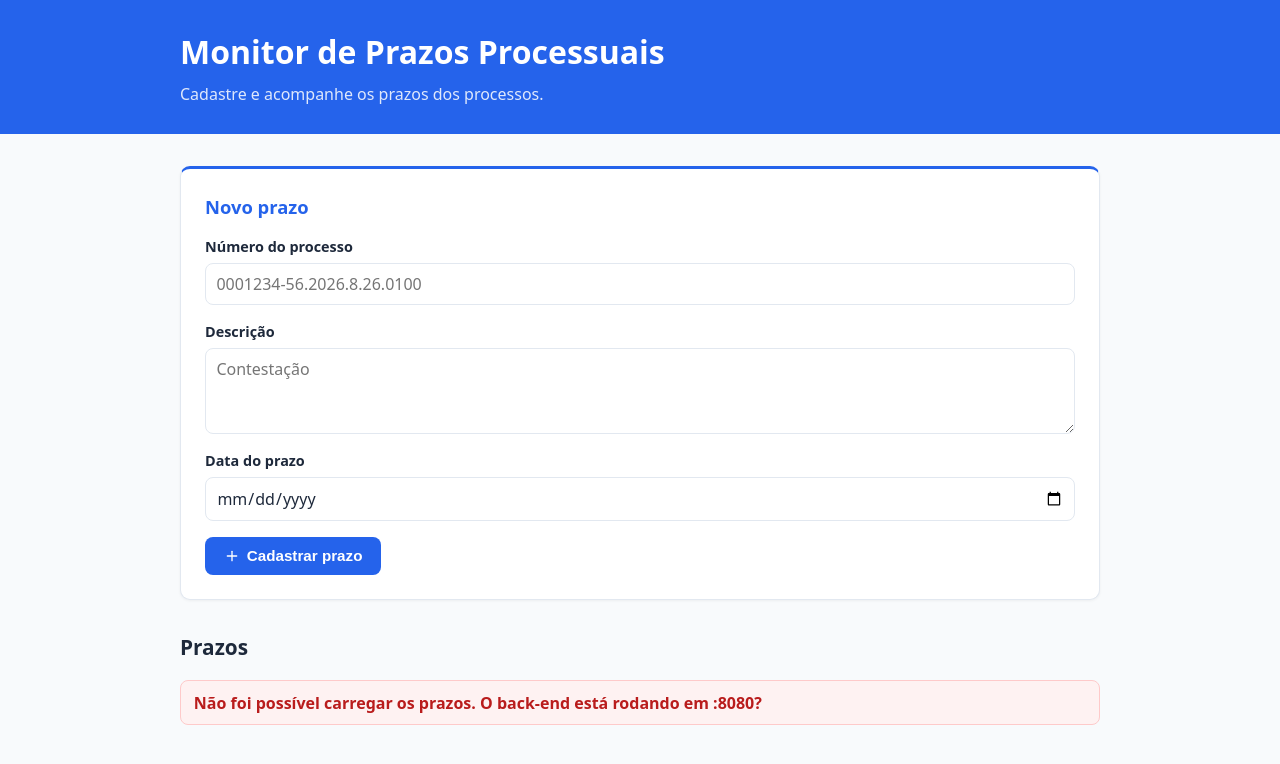
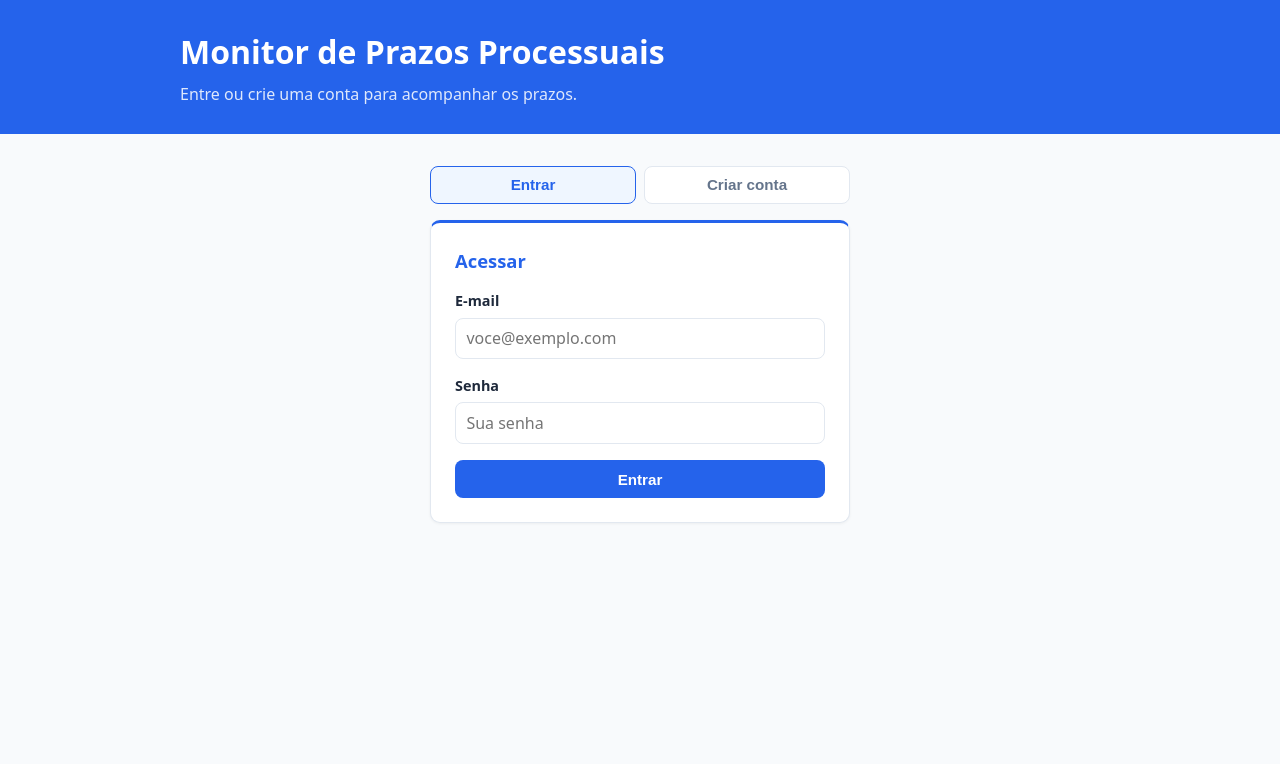
Before and after one commit to abelaguiar/attus-prazos, a React (Vite) app in the folder frontend/: page / in a window 1280 px wide. Shown: the top 764 px of the page. Built offline with nearby package versions, Linux system fonts and the light colour scheme; no server answers.

Commit message:
feat: criando área de login no front

```diff
--- a/frontend/src/App.css
+++ b/frontend/src/App.css
@@ -35,6 +35,17 @@ body {
   max-width: 920px;
   margin: 0 auto;
   padding: 1.75rem 1rem;
+}
+
+.app-header__inner--row {
+  display: flex;
+  align-items: center;
+  justify-content: space-between;
+  gap: 1rem;
+}
+
+.app-header__inner--row .btn-ghost {
+  flex-shrink: 0;
 }
 
 .app-header h1 {
@@ -188,6 +199,45 @@ section h2 {
   border-radius: 8px;
 }
 
+/* Tela de autenticação */
+.auth-card {
+  max-width: 420px;
+  margin: 0 auto;
+}
+
+.auth-tabs {
+  display: flex;
+  gap: 0.5rem;
+  margin-bottom: 1rem;
+}
+
+.auth-tab {
+  flex: 1;
+  padding: 0.6rem 0.8rem;
+  background: #fff;
+  border: 1px solid var(--borda);
+  border-radius: 8px;
+  font-size: 0.95rem;
+  font-weight: 600;
+  color: var(--muted);
+  cursor: pointer;
+  transition: background 0.15s ease, color 0.15s ease, border-color 0.15s ease;
+}
+
+.auth-tab:hover {
+  background: var(--fundo);
+}
+
+.auth-tab.is-active {
+  background: var(--azul-claro);
+  border-color: var(--azul);
+  color: var(--azul);
+}
+
+.auth-card .btn-primary {
+  align-self: stretch;
+}
+
 /* Tabela em card branco */
 .prazo-table {
   width: 100%;
--- a/frontend/src/App.tsx
+++ b/frontend/src/App.tsx
@@ -1,23 +1,39 @@
 import { useEffect, useState } from 'react';
 import './App.css';
-import { cumprirPrazo, listarPrazos } from './api';
+import { cumprirPrazo, getToken, listarPrazos, logout, setOnUnauthorized } from './api';
+import { AuthForm } from './components/AuthForm';
 import { PrazoForm } from './components/PrazoForm';
 import { PrazoEditForm } from './components/PrazoEditForm';
 import { PrazoList } from './components/PrazoList';
 import type { Prazo } from './types';
 
 export default function App() {
+  const [autenticado, setAutenticado] = useState(() => Boolean(getToken()));
   const [prazos, setPrazos] = useState<Prazo[]>([]);
   const [carregando, setCarregando] = useState(true);
   const [erro, setErro] = useState<string | null>(null);
   const [prazoEmEdicao, setPrazoEmEdicao] = useState<Prazo | null>(null);
 
+  // Token caiu (expirado/invalido) em qualquer chamada -> volta para a tela de login.
   useEffect(() => {
+    setOnUnauthorized(() => setAutenticado(false));
+  }, []);
+
+  useEffect(() => {
+    if (!autenticado) return;
     listarPrazos()
       .then(setPrazos)
       .catch(() => setErro('Não foi possível carregar os prazos. O back-end está rodando em :8080?'))
       .finally(() => setCarregando(false));
-  }, []);
+  }, [autenticado]);
+
+  function handleLogout() {
+    logout();
+    setAutenticado(false);
+    setPrazos([]);
+    setPrazoEmEdicao(null);
+    setErro(null);
+  }
 
   async function recarregarPrazos() {
     try {
@@ -56,12 +72,34 @@ export default function App() {
     await recarregarPrazos();
   }
 
+  if (!autenticado) {
+    return (
+      <>
+        <header className="app-header">
+          <div className="app-header__inner">
+            <h1>Monitor de Prazos Processuais</h1>
+            <p className="subtitulo">Entre ou crie uma conta para acompanhar os prazos.</p>
+          </div>
+        </header>
+
+        <main className="container">
+          <AuthForm onAutenticado={() => setAutenticado(true)} />
+        </main>
+      </>
+    );
+  }
+
   return (
     <>
       <header className="app-header">
-        <div className="app-header__inner">
-          <h1>Monitor de Prazos Processuais</h1>
-          <p className="subtitulo">Cadastre e acompanhe os prazos dos processos.</p>
+        <div className="app-header__inner app-header__inner--row">
+          <div>
+            <h1>Monitor de Prazos Processuais</h1>
+            <p className="subtitulo">Cadastre e acompanhe os prazos dos processos.</p>
+          </div>
+          <button type="button" className="btn btn-ghost btn-sm" onClick={handleLogout}>
+            Sair
+          </button>
         </div>
       </header>
 
--- a/frontend/src/api.ts
+++ b/frontend/src/api.ts
@@ -1,6 +1,16 @@
-import type { ApiError, AtualizarPrazoRequest, CriarPrazoRequest, Prazo } from './types';
+import type {
+  ApiError,
+  AtualizarPrazoRequest,
+  CriarPrazoRequest,
+  LoginRequest,
+  Prazo,
+  RegistrarRequest,
+  TokenResponse,
+  Usuario,
+} from './types';
 
 const API_BASE = 'http://localhost:8080';
+const TOKEN_KEY = 'prazos.token';
 
 export class ApiException extends Error {
   readonly apiError: ApiError;
@@ -11,7 +21,39 @@ export class ApiException extends Error {
   }
 }
 
+// --- Token (persistido no localStorage para sobreviver a refresh) ---
+
+export function getToken(): string | null {
+  return localStorage.getItem(TOKEN_KEY);
+}
+
+function setToken(token: string): void {
+  localStorage.setItem(TOKEN_KEY, token);
+}
+
+export function logout(): void {
+  localStorage.removeItem(TOKEN_KEY);
+}
+
+// Avisa a aplicacao quando o token cai (expirou/invalido) para voltar ao login.
+let onUnauthorized: (() => void) | null = null;
+
+export function setOnUnauthorized(handler: () => void): void {
+  onUnauthorized = handler;
+}
+
+// --- fetch com Authorization e tratamento padronizado de erro ---
+
+function comAuth(headers: HeadersInit = {}): HeadersInit {
+  const token = getToken();
+  return token ? { ...headers, Authorization: `Bearer ${token}` } : headers;
+}
+
 async function handleResponse<T>(response: Response): Promise<T> {
+  if (response.status === 401) {
+    logout();
+    onUnauthorized?.();
+  }
   if (!response.ok) {
     const body = (await response.json()) as ApiError;
     throw new ApiException(body);
@@ -19,14 +61,38 @@ async function handleResponse<T>(response: Response): Promise<T> {
   return (await response.json()) as T;
 }
 
+// --- Autenticacao ---
+
+export async function registrar(request: RegistrarRequest): Promise<Usuario> {
+  return fetch(`${API_BASE}/auth/registrar`, {
+    method: 'POST',
+    headers: { 'Content-Type': 'application/json' },
+    body: JSON.stringify(request),
+  }).then((r) => handleResponse<Usuario>(r));
+}
+
+export async function login(request: LoginRequest): Promise<TokenResponse> {
+  const token = await fetch(`${API_BASE}/auth/login`, {
+    method: 'POST',
+    headers: { 'Content-Type': 'application/json' },
+    body: JSON.stringify(request),
+  }).then((r) => handleResponse<TokenResponse>(r));
+  setToken(token.accessToken);
+  return token;
+}
+
+// --- Prazos (rotas protegidas) ---
+
 export function listarPrazos(): Promise<Prazo[]> {
-  return fetch(`${API_BASE}/prazos`).then((r) => handleResponse<Prazo[]>(r));
+  return fetch(`${API_BASE}/prazos`, {
+    headers: comAuth(),
+  }).then((r) => handleResponse<Prazo[]>(r));
 }
 
 export function criarPrazo(request: CriarPrazoRequest): Promise<Prazo> {
   return fetch(`${API_BASE}/prazos`, {
     method: 'POST',
-    headers: { 'Content-Type': 'application/json' },
+    headers: comAuth({ 'Content-Type': 'application/json' }),
     body: JSON.stringify(request),
   }).then((r) => handleResponse<Prazo>(r));
 }
@@ -34,7 +100,7 @@ export function criarPrazo(request: CriarPrazoRequest): Promise<Prazo> {
 export function atualizarPrazo(id: number, request: AtualizarPrazoRequest): Promise<Prazo> {
   return fetch(`${API_BASE}/prazos/${id}`, {
     method: 'PUT',
-    headers: { 'Content-Type': 'application/json' },
+    headers: comAuth({ 'Content-Type': 'application/json' }),
     body: JSON.stringify(request),
   }).then((r) => handleResponse<Prazo>(r));
 }
@@ -42,5 +108,6 @@ export function atualizarPrazo(id: number, request: AtualizarPrazoRequest): Prom
 export function cumprirPrazo(id: number): Promise<Prazo> {
   return fetch(`${API_BASE}/prazos/${id}/cumprir`, {
     method: 'PATCH',
+    headers: comAuth(),
   }).then((r) => handleResponse<Prazo>(r));
 }
--- /dev/null
+++ b/frontend/src/components/AuthForm.tsx
@@ -0,0 +1,143 @@
+import { useState, type FormEvent } from 'react';
+import { ApiException, login, registrar } from '../api';
+
+interface Props {
+  onAutenticado: () => void;
+}
+
+type Modo = 'login' | 'cadastro';
+
+export function AuthForm({ onAutenticado }: Props) {
+  const [modo, setModo] = useState<Modo>('login');
+  const [nome, setNome] = useState('');
+  const [email, setEmail] = useState('');
+  const [senha, setSenha] = useState('');
+  const [erros, setErros] = useState<Record<string, string>>({});
+  const [enviando, setEnviando] = useState(false);
+
+  const ehCadastro = modo === 'cadastro';
+
+  function trocarModo(novo: Modo) {
+    setModo(novo);
+    setErros({});
+    setSenha('');
+  }
+
+  function validarLocal(): Record<string, string> {
+    const novos: Record<string, string> = {};
+    if (ehCadastro && !nome.trim()) novos.nome = 'Informe seu nome';
+    if (!email.trim()) novos.email = 'Informe o e-mail';
+    if (!senha) novos.senha = 'Informe a senha';
+    else if (ehCadastro && senha.length < 8)
+      novos.senha = 'A senha deve ter ao menos 8 caracteres';
+    return novos;
+  }
+
+  function aplicarErroApi(err: unknown) {
+    if (err instanceof ApiException) {
+      const mapa: Record<string, string> = {};
+      for (const fe of err.apiError.fieldErrors) {
+        mapa[fe.field] = fe.message;
+      }
+      // 401/409 nao trazem fieldErrors; cai na mensagem geral.
+      if (Object.keys(mapa).length === 0) mapa.geral = err.apiError.message;
+      setErros(mapa);
+    } else {
+      setErros({ geral: 'Não foi possível conectar. O back-end está rodando em :8080?' });
+    }
+  }
+
+  async function handleSubmit(event: FormEvent) {
+    event.preventDefault();
+
+    const errosLocais = validarLocal();
+    if (Object.keys(errosLocais).length > 0) {
+      setErros(errosLocais);
+      return;
+    }
+
+    setEnviando(true);
+    setErros({});
+    try {
+      if (ehCadastro) {
+        await registrar({ nome, email, senha });
+      }
+      // Apos cadastrar, ja autentica com as mesmas credenciais.
+      await login({ email, senha });
+      onAutenticado();
+    } catch (err) {
+      aplicarErroApi(err);
+    } finally {
+      setEnviando(false);
+    }
+  }
+
+  return (
+    <div className="auth-card">
+      <div className="auth-tabs">
+        <button
+          type="button"
+          className={`auth-tab ${!ehCadastro ? 'is-active' : ''}`}
+          onClick={() => trocarModo('login')}
+        >
+          Entrar
+        </button>
+        <button
+          type="button"
+          className={`auth-tab ${ehCadastro ? 'is-active' : ''}`}
+          onClick={() => trocarModo('cadastro')}
+        >
+          Criar conta
+        </button>
+      </div>
+
+      <form className="prazo-form" onSubmit={handleSubmit} noValidate>
+        <h2>{ehCadastro ? 'Criar conta' : 'Acessar'}</h2>
+
+        {ehCadastro && (
+          <label>
+            Nome
+            <input
+              type="text"
+              value={nome}
+              onChange={(e) => setNome(e.target.value)}
+              placeholder="Seu nome"
+              autoComplete="name"
+            />
+            {erros.nome && <span className="erro-campo">{erros.nome}</span>}
+          </label>
+        )}
+
+        <label>
+          E-mail
+          <input
+            type="email"
+            value={email}
+            onChange={(e) => setEmail(e.target.value)}
+            placeholder="voce@exemplo.com"
+            autoComplete="email"
+          />
+          {erros.email && <span className="erro-campo">{erros.email}</span>}
+        </label>
+
+        <label>
+          Senha
+          <input
+            type="password"
+            value={senha}
+            onChange={(e) => setSenha(e.target.value)}
+            placeholder={ehCadastro ? 'Ao menos 8 caracteres' : 'Sua senha'}
+            autoComplete={ehCadastro ? 'new-password' : 'current-password'}
+          />
+          {erros.senha && <span className="erro-campo">{erros.senha}</span>}
+        </label>
+
+        {erros.geral && <p className="erro-geral">{erros.geral}</p>}
+
+        <button type="submit" className="btn btn-primary" disabled={enviando}>
+          {enviando ? 'Aguarde...' : ehCadastro ? 'Criar conta e entrar' : 'Entrar'}
+        </button>
+      </form>
+    </div>
+  );
+}
```
Also changed, not shown: frontend/src/types.ts (+23 -0 lines).
